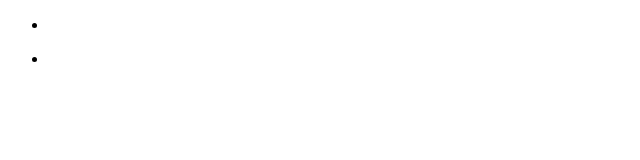
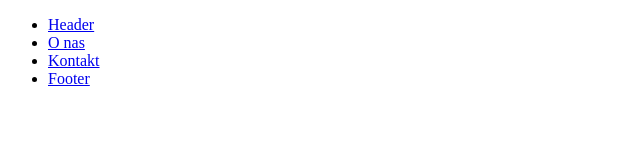
Before and after one commit to gorskik/zadanie3, a plain HTML site: page index.html in a window 1280 px wide. Shown: the whole page, without its empty margins (0-640 px from the left). Drawn offline with Linux system fonts and the light colour scheme.

Commit message:
menu nawigacyjne

```diff
--- a/index.html
+++ b/index.html
@@ -6,14 +6,19 @@
     <title>Document</title>
 </head>
 <body>
-    <nav>
+    <nav class="Menu-nawigacyjne"></nav>
+        <ul class="Menu-lista">
+            <li><a href="Header">Header</li>
+            <li><a href="O nas">O nas</li>
+            <li><a href="Kontakt">Kontakt</li>
+            <li><a href="Footer">Footer</li>
+        </ul>
+        </nav>
+
         <header id="main"></header>
-        <ul>
-            <li id="o-nas"></li>
-            <p class="tekst"></p>
-            <li id="kontakt"></li>
-            <footer id="footer"></footer>
-        </ul>
-    </nav>
+        <section id="O nas"><p class="tekst"></p></section>
+        <section id="Kontakt" ></section>
+        <footer id="Footer"></footer>
+
 </body>
 </html>
```
